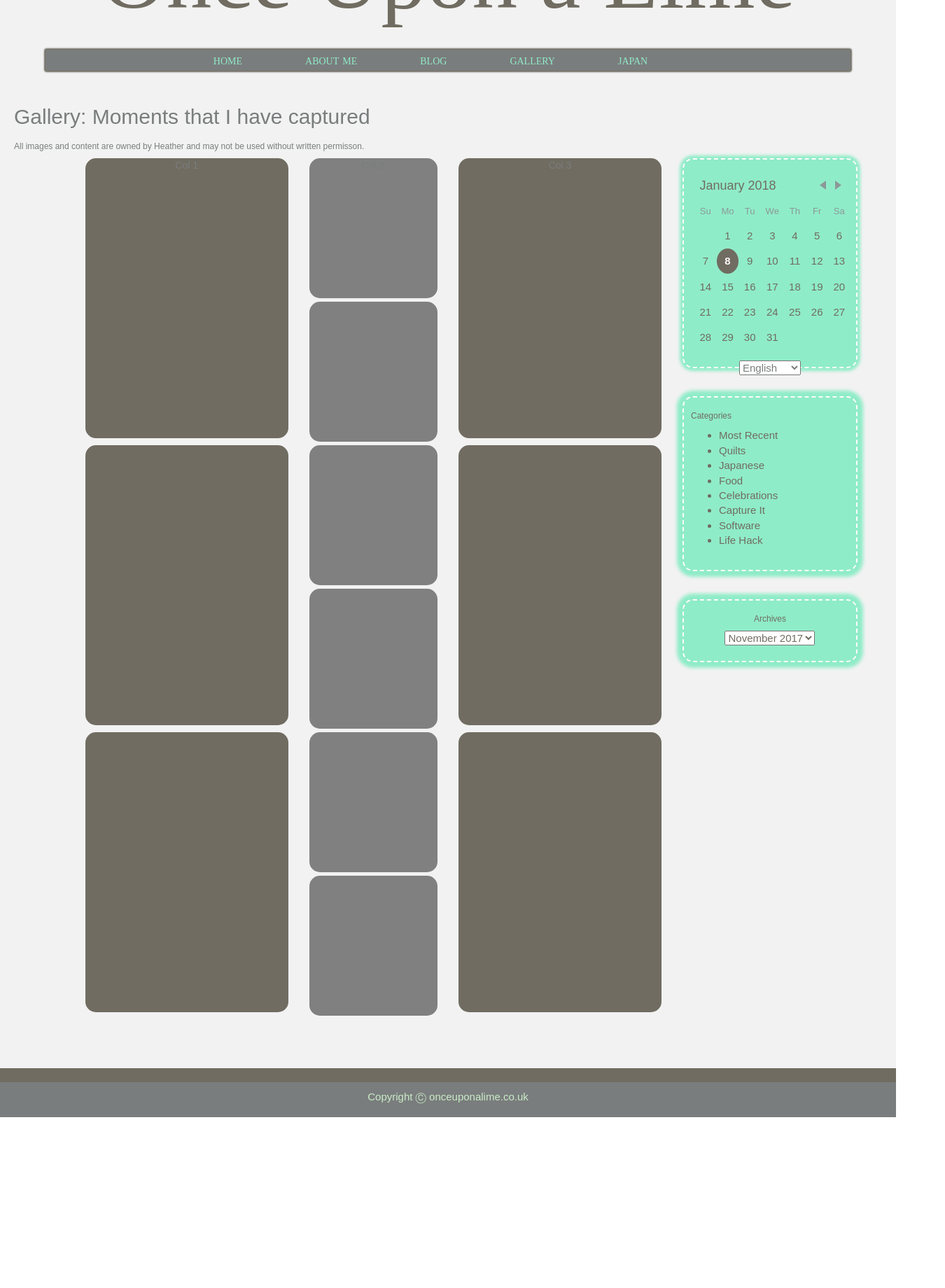
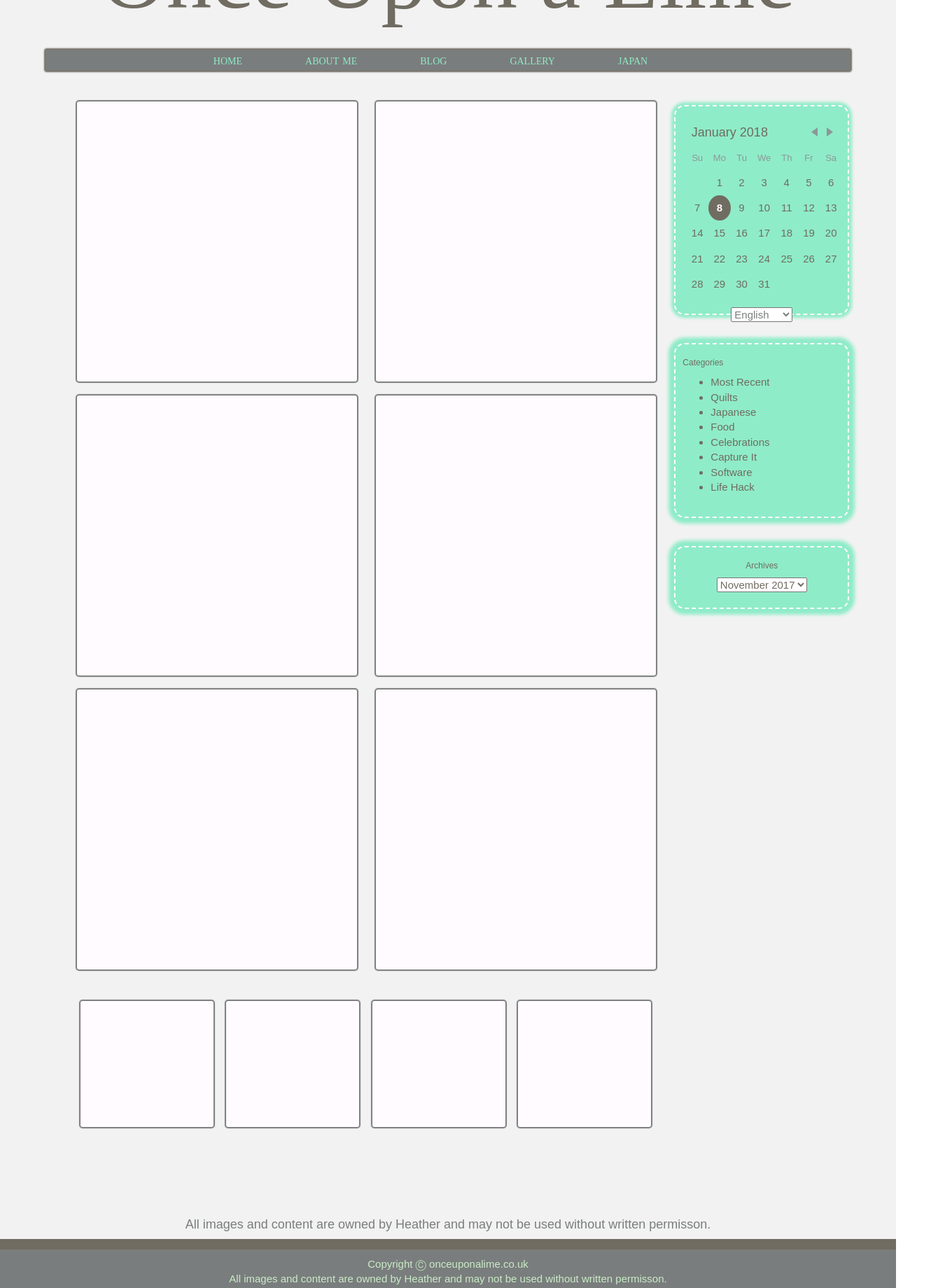
Before and after one commit to carterh1/react-website, a React (Create React App) app: page /Gallery in a window 1280 px wide. Shown: the part 140-1980 px from the top of the page at 70% size, 1350 px wide, since content can reach past the window. Before the commit the page ends 1736 px from the top, so only its background shows below. Built offline with nearby package versions, Linux system fonts and the light colour scheme.

Commit message:
Styled gallery

```diff
--- a/src/components/footerComponent/footer.css
+++ b/src/components/footerComponent/footer.css
@@ -4,13 +4,13 @@
 }
 
 .App-title-line {
-  height: 20px;
+  height: 15px;
   background-color: #706C61;
 
 }
 
 .Footer-line {
-  height: 50px;
+  height: 60px;
   background-color: #7A7D7D;
   color: white;
 
@@ -19,6 +19,7 @@
 
 .weblink {
   font-size: 15px;
-  padding:10px;
+  padding-top: 10px;
   color: #C9ECC8;
+
 }
--- a/src/components/footerComponent/footer.js
+++ b/src/components/footerComponent/footer.js
@@ -9,7 +9,11 @@ class Footer extends Component {
             <div className="App-title-line"/>
             <div className="Footer-line">
               <div className="weblink">
+
               Copyright Ⓒ onceuponalime.co.uk
+              <br/>
+              All images and content are owned by Heather and may not be used without written permisson.
+
               </div>
 
             </div>
--- a/src/components/pages/gallery/gallery.css
+++ b/src/components/pages/gallery/gallery.css
@@ -1,25 +1,43 @@
-
 .galleryrowone {
   height: 1300px;
+
+}
+
+.galleryrowtwo {
+  height: 300px;
+  width: 1250px;
+  margin-left: 100px;
 }
 
 .col1 {
   height: 400px;
+  width: 400px;
   background-color: #706C61;
-  margin-bottom: 10px;
-  border-radius: 15px;
+  margin-bottom: 20px;
+  background: #FFFBFE;
+  box-shadow: 0px 0px 1px 2px #7A7D7D;
+  border-radius: 3px;
 }
 
 .col2 {
-  height: 200px;
-  background-color: grey;
-  margin-bottom: 5px;
-  border-radius: 15px;
+  height: 400px;
+  background-color: #706C61;
+  margin-bottom: 10px;
+  background: #FFFBFE;
+  box-shadow: 0px 0px 1px 2px #7A7D7D;
+  border-radius: 3px;
 }
 
-.col3 {
-  height:400px;
+.row1 {
+  height: 180px;
+  width: 190px;
   background-color: #706C61;
-  margin-bottom: 10px;
-  border-radius: 15px;
+  background: #FFFBFE;
+  box-shadow: 0px 0px 1px 2px #7A7D7D;
+  border-radius: 3px;
 }
+
+.gallerysidebar {
+  margin-top: 20px;
+  margin-left: 95px;
+}
--- a/src/components/pages/gallery/gallery.js
+++ b/src/components/pages/gallery/gallery.js
@@ -13,49 +13,27 @@ class Gallery extends Component {
       <div id="gallery" className="galleryPage">
         <Header/>
           <br/>
-            <h1> Gallery: Moments that I have captured </h1>
-            <h2>All images and content are owned by Heather and may not be used without written permisson.</h2>
             <div id="rowone" className="galleryrowone">
-                <div className="col-sm-1">
-                </div>
-                <div className="col-sm-3">
+              <div className="col-sm-4">
                 <div id="image1" className="col1">
-                    <h9>Col 1</h9>
+                  <h9></h9>
                 </div>
                 <div id="image1" className="col1">
                 </div>
-                  <div id="image1" className="col11">
+                <div id="image1" className="col1">
+                </div>
+              </div>
+              <div className="col-sm-4">
+                <div id="image1" className="col1">
+                  <h9></h9>
+                </div>
+                <div id="image1" className="col1">
                 </div>
                 <div id="image1" className="col1">
                 </div>
               </div>
               <div className="col-sm-2">
-                  <div id="image2" className="col2">
-                    <h9>Col 2</h9>
-                  </div>
-                  <div id="image2" className="col2">
-                  </div>
-                  <div id="image2" className="col2">
-                    <h9></h9>
-                  </div>
-                  <div id="image2" className="col2">
-                  </div>
-                  <div id="image2" className="col2">
-                    <h9></h9>
-                  </div>
-                  <div id="image2" className="col2">
-                  </div>
-                </div>
-                <div className="col-sm-3">
-                  <div id="image1" className="col3">
-                    <h9>Col 3</h9>
-                  </div>
-                  <div id="image1" className="col3">
-                  </div>
-                  <div id="image1" className="col3">
-                  </div>
-                </div>
-                <div className="col-sm-2">
+                <div className="gallerysidebar">
                   <div className="calendars">
                     <LocalizedExample/>
                   </div>
@@ -66,9 +44,34 @@ class Gallery extends Component {
                     <Archives/>
                   </div>
                 </div>
-                <div className="col-sm-1">
               </div>
             </div>
+            <div id="rowtwo" className="galleryrowtwo">
+              <div className="col-sm-2">
+                <div id="image1" className="row1">
+
+                </div>
+              </div>
+              <div className="col-sm-2">
+                <div id="image1" className="row1">
+
+                </div>
+              </div>
+              <div className="col-sm-2">
+                <div id="image1" className="row1">
+
+                </div>
+              </div>
+              <div className="col-sm-2">
+                <div id="image1" className="row1">
+
+                </div>
+              </div>
+
+              </div>
+              <h4>All images and content are owned by Heather and may not be used without written permisson.</h4>
+
+
             <Footer/>
       </div>
     );
```
Also changed, not shown: src/components/pages/blog/blog.css (line endings or trailing spaces). Lines whose indentation alone changed are shown as unchanged.
